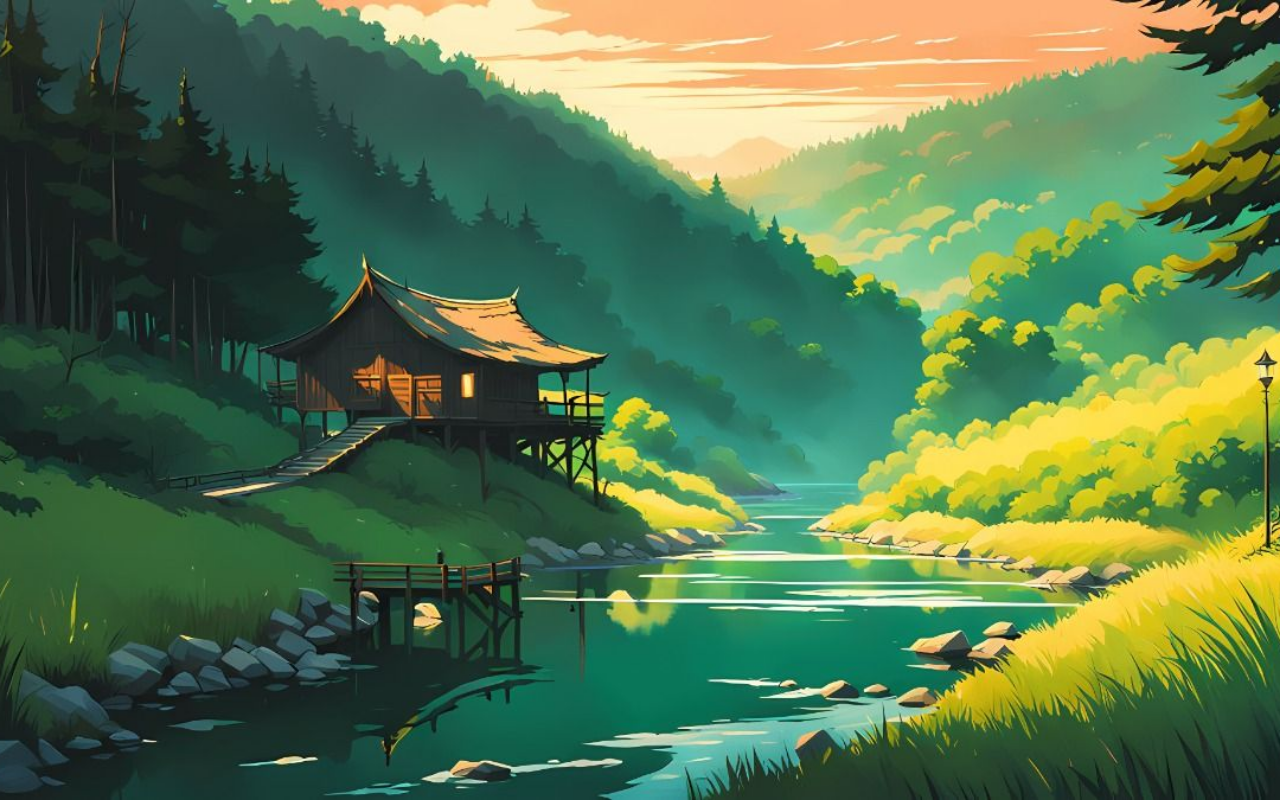
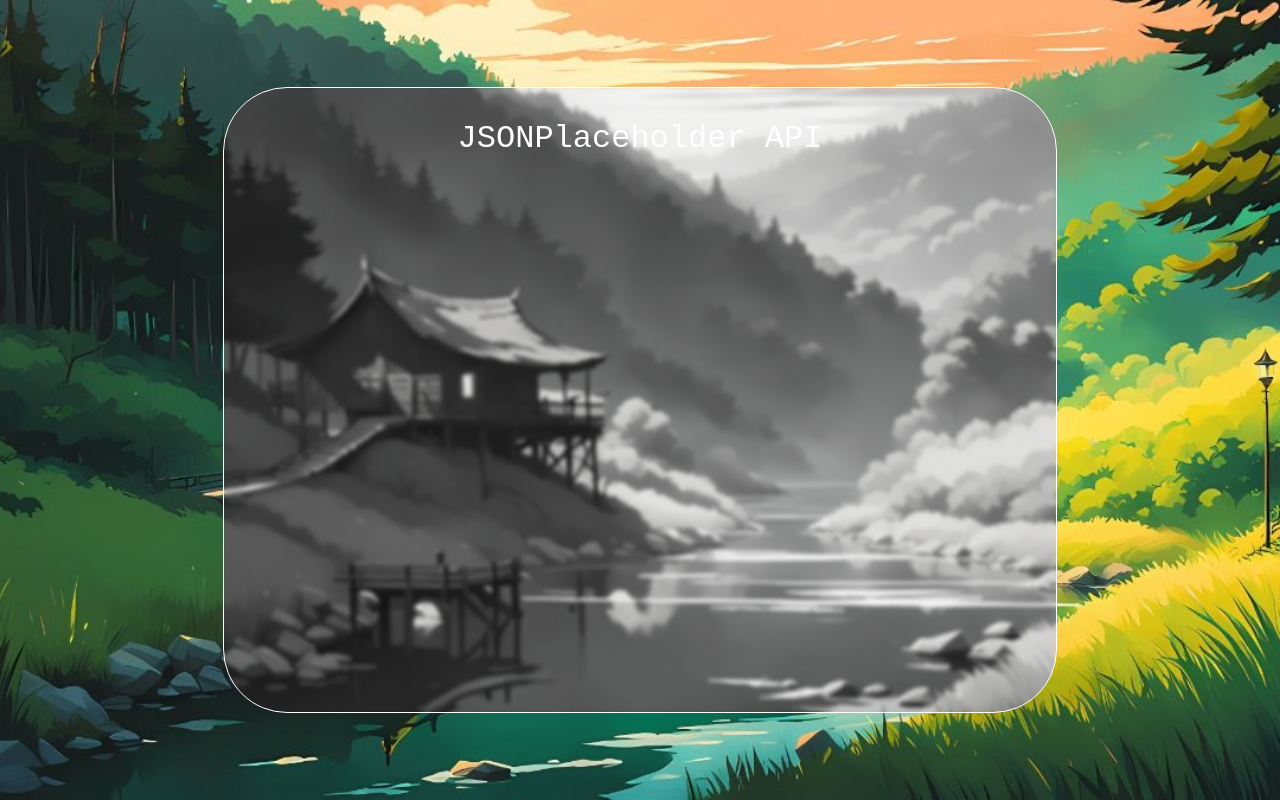
Before and after one commit to MDKolev/jsonplaceholder-api, a React (Vite) app: page / in a window 1280 px wide. Built offline with nearby package versions, Linux system fonts and the light colour scheme.

Commit message:
creating and styling the window that'll contain the data

```diff
--- a/src/App.css
+++ b/src/App.css
@@ -10,4 +10,25 @@ body{
   background-size: cover;
   background-position: center;
   font-family: monospace;
+  display: flex;
+  align-items: center;
+  justify-content: center;
+
+  .data-window {
+    backdrop-filter: saturate(1%) blur(2px);
+    border: 1px solid #fff;
+    border-radius: 4rem;
+    width: 60vw;
+    height: 70vh;
+    padding: 2rem 2rem;
+    display: flex;
+    align-items: start;
+    justify-content: center;
+
+    .title {
+      color: #fff;
+      font-size: 2rem;
+
+    }
+  }
 }
--- a/src/App.jsx
+++ b/src/App.jsx
@@ -4,7 +4,11 @@ function App() {
 
   return (
     <>
-      <div className='container'></div>
+      <div className='container'>
+        <div className='data-window'>
+          <span className='title'>JSONPlaceholder API</span>
+        </div>
+      </div>
     </>
   )
 }
```
